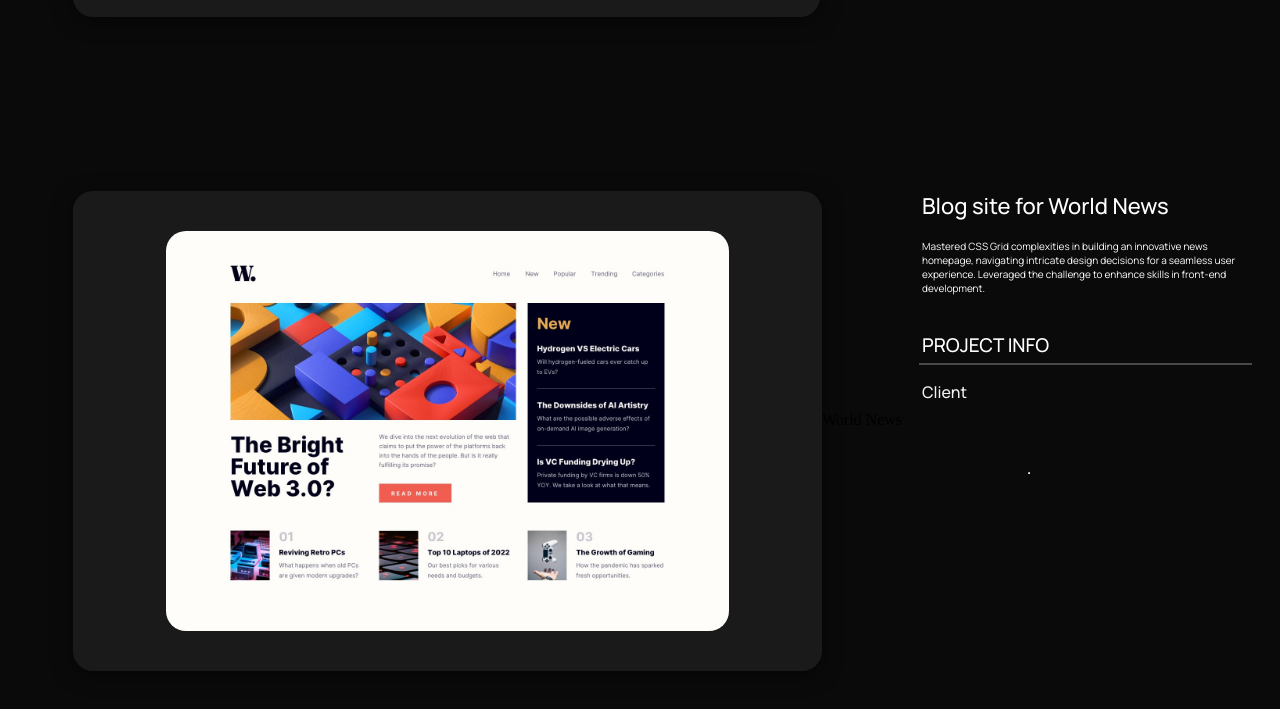
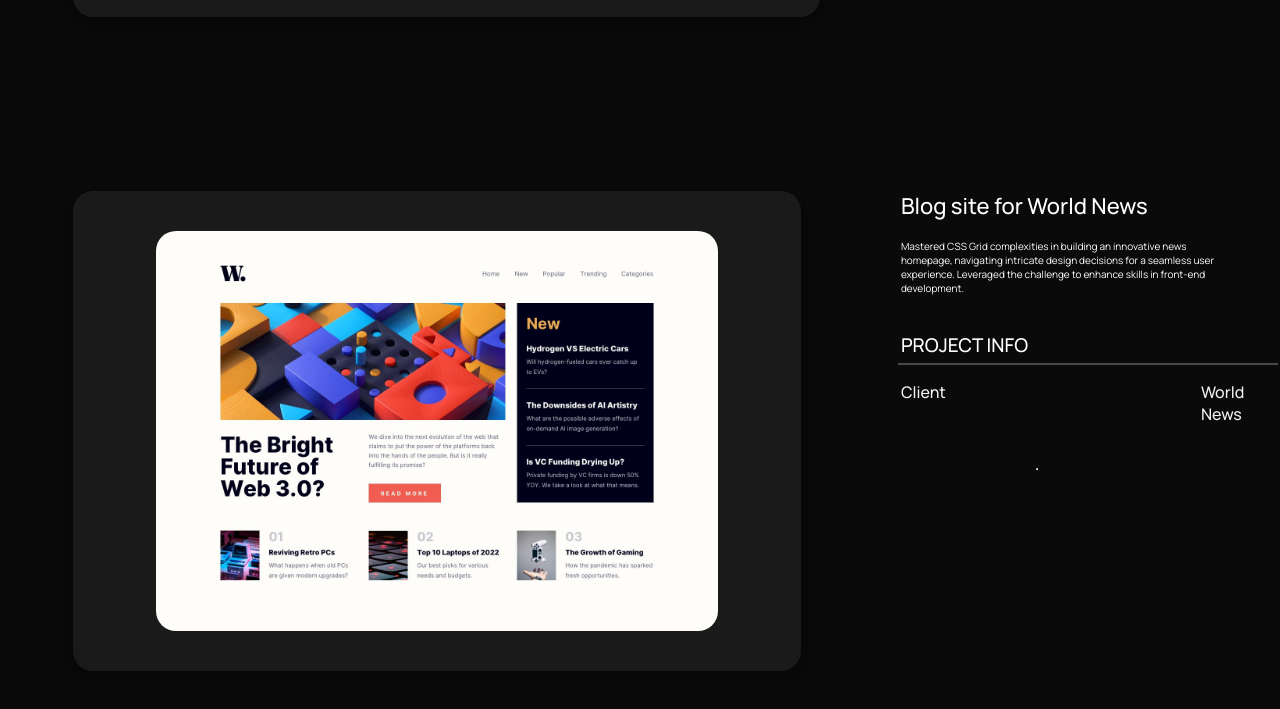
Before and after one commit to patel-vansh1607/capstone-project-mod-1, a website: page index.html in a window 1280 px wide. Shown: the part 1844-2553 px from the top of the page. Drawn offline with Linux system fonts and the light colour scheme.

Commit message:
added styling to .textdiv2 p3

```diff
--- a/Styles/index.css
+++ b/Styles/index.css
@@ -378,6 +378,15 @@ body .text ul li a {
   margin-top: -30px;
 }
 
+.textdiv2 p3{
+  font-family: "Manrope";
+  font-size: 16px;
+  font-weight: 500;
+  padding-left: 400px;
+  text-align: left;
+  color: #f1f1f1;
+  margin-top: -30px;
+}
 
 
 
```
